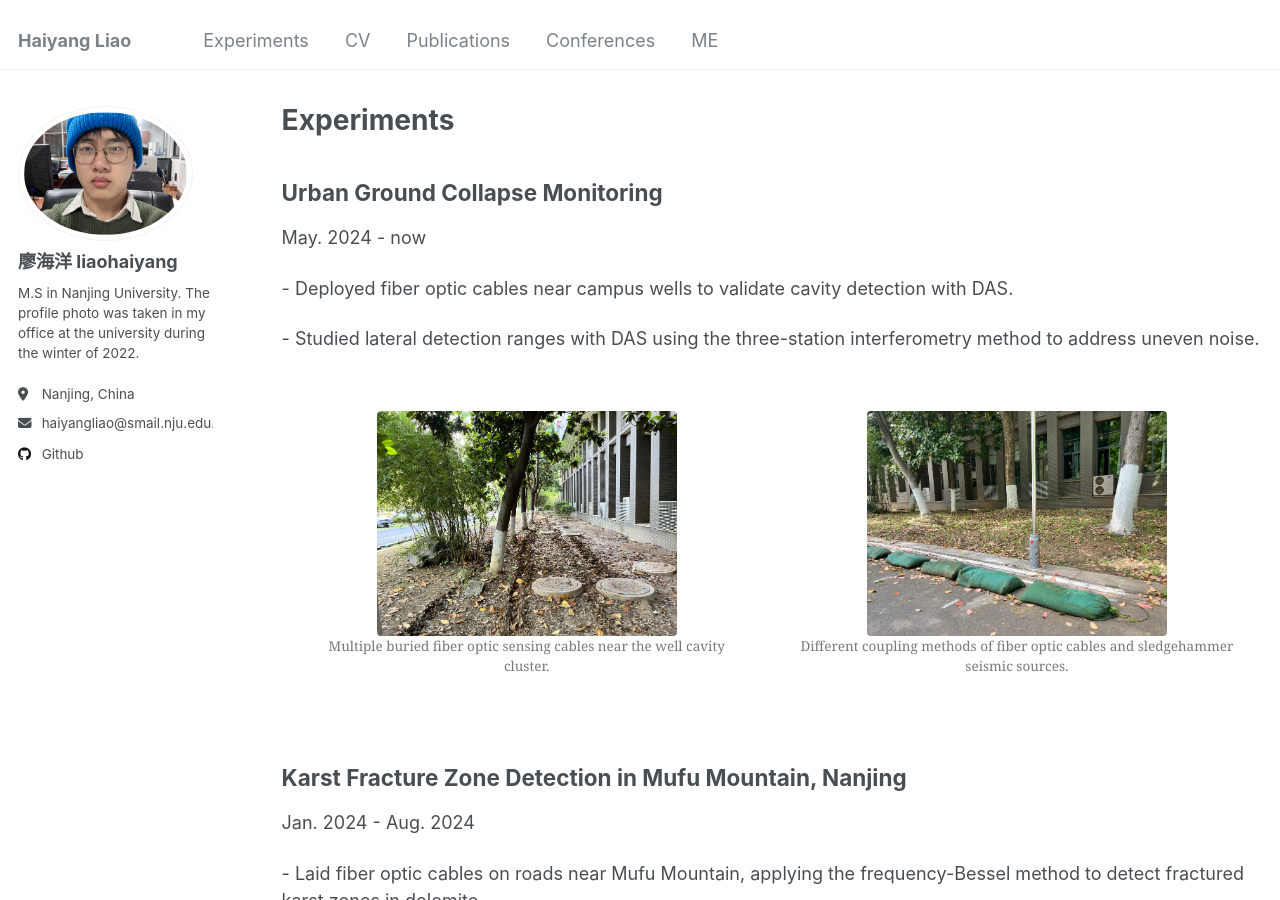
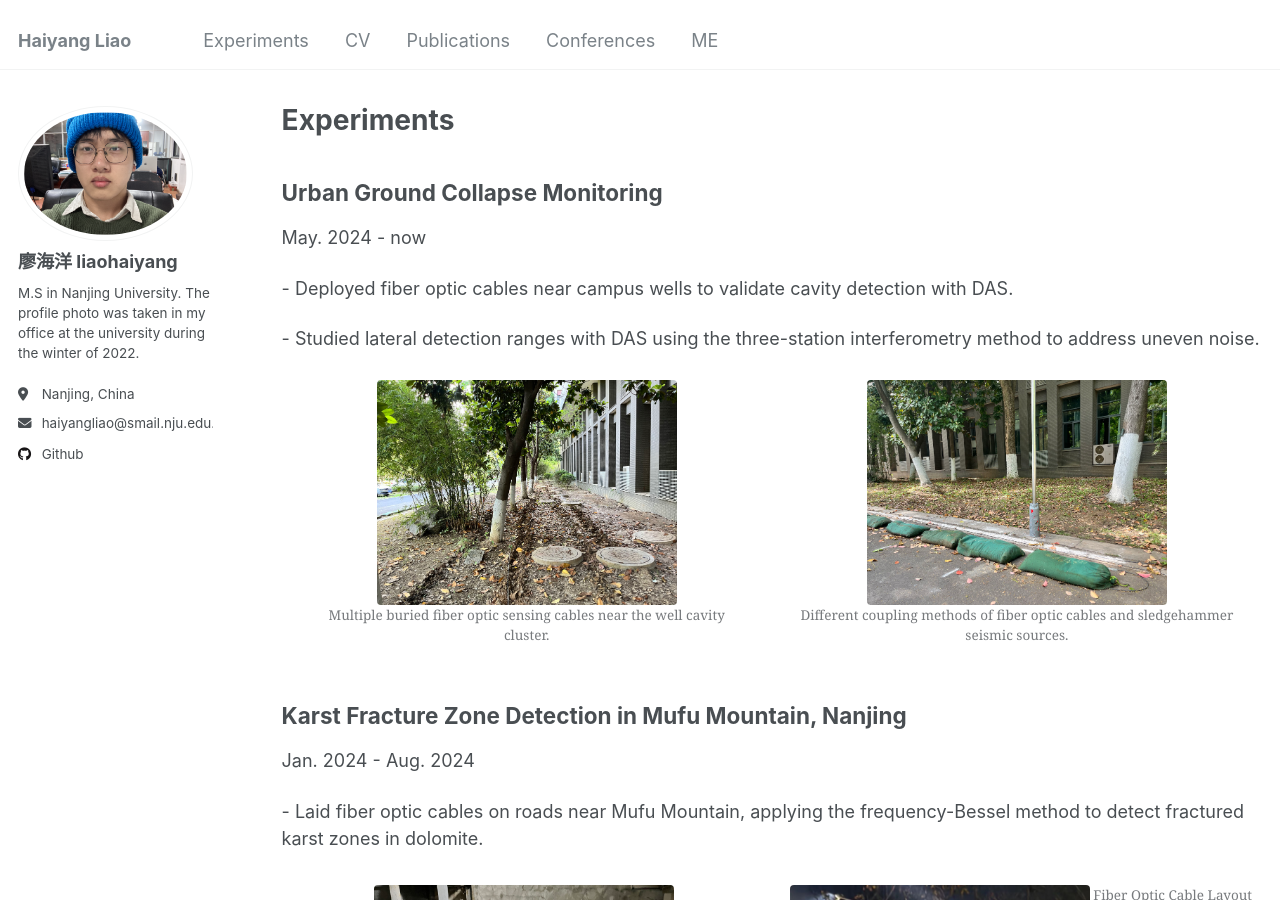
Before and after one commit to Whynot-cell/Whynot-cell.github.io, a Jekyll site: the page built from _pages/portfolio.html, in a window 1280 px wide and 900 px high. Built offline with Jekyll 4.4.1, drawn with Linux system fonts in a browser that asks for light colours.

Commit message:
Update portfolio.html

```diff
--- a/_pages/portfolio.html
+++ b/_pages/portfolio.html
@@ -17,7 +17,6 @@
 
 
 
-
 <div class="session">
   <h2>Urban Ground Collapse Monitoring</h2>
   <p>May. 2024 - now</p>
@@ -25,13 +24,13 @@
   <p>- Studied lateral detection ranges with DAS using the three-station interferometry method to address uneven noise.
   </p>
   <div style="display: flex; justify-content: space-around; margin-bottom: 20px;">
-    <figure style="width: 45%;">
+    <figure style="width: 45%; text-align: center; margin: 5px;">
       <img src="/images/空洞试验窖井群.jpg" alt="First Experiment Image"
         style="width: 100%; max-width: 300px; height: auto; display: block; margin: auto;">
       <figcaption style="text-align: center;">Multiple buried fiber optic sensing cables near the well cavity cluster.
       </figcaption>
     </figure>
-    <figure style="width: 45%;">
+    <figure style="width: 45%; text-align: center; margin: 5px;">
       <img src="/images/空洞试验.jpg" alt="Second Experiment Image"
         style="width: 100%; max-width: 300px; height: auto; display: block; margin: auto;">
       <figcaption style="text-align: center;">Different coupling methods of fiber optic cables and sledgehammer seismic
@@ -48,22 +47,22 @@
   <div style="display: flex; margin-bottom: 20px;">
     <!-- First column with two rows -->
     <div style="width: 50%; display: flex; flex-direction: column; justify-content: space-between; margin-right: 5px;">
-      <figure style="margin: 5px; padding: 5px;">
+      <figure style="margin: 5px; padding: 5px; text-align: center;">
         <img src="/images/sym试验DAS操作处.jpg" alt="DAS Operation during SYM experiment"
-          style="width: 100%; max-width: 300px; height: auto; display: block;">
+          style="width: 100%; max-width: 300px; height: auto; display: block; margin: auto;">
         <figcaption style="text-align: center;">DAS Operation during SYM experiment</figcaption>
       </figure>
-      <figure style="margin: 5px; padding: 5px;">
+      <figure style="margin: 5px; padding: 5px; text-align: center;">
         <img src="/images/sym试验收尾.jpg" alt="Final Stages of SYM Experiment"
-          style="width: 100%; max-width: 300px; height: auto; display: block;">
+          style="width: 100%; max-width: 300px; height: auto; display: block; margin: auto;">
         <figcaption style="text-align: center;">Final Stages of SYM Experiment</figcaption>
       </figure>
     </div>
     <!-- Second column -->
     <div style="width: 50%; margin-left: 5px;">
-      <figure style="margin: 5px; padding: 5px;">
+      <figure style="margin: 5px; padding: 5px; text-align: center;">
         <img src="/images/布设光缆.jpg" alt="Fiber Optic Cable Layout"
-          style="width: 100%; max-width: 300px; height: auto; display: block;">
+          style="width: 100%; max-width: 300px; height: auto; display: block; margin: auto;">
         <figcaption style="text-align: center;">Fiber Optic Cable Layout</figcaption>
       </figure>
     </div>
```
